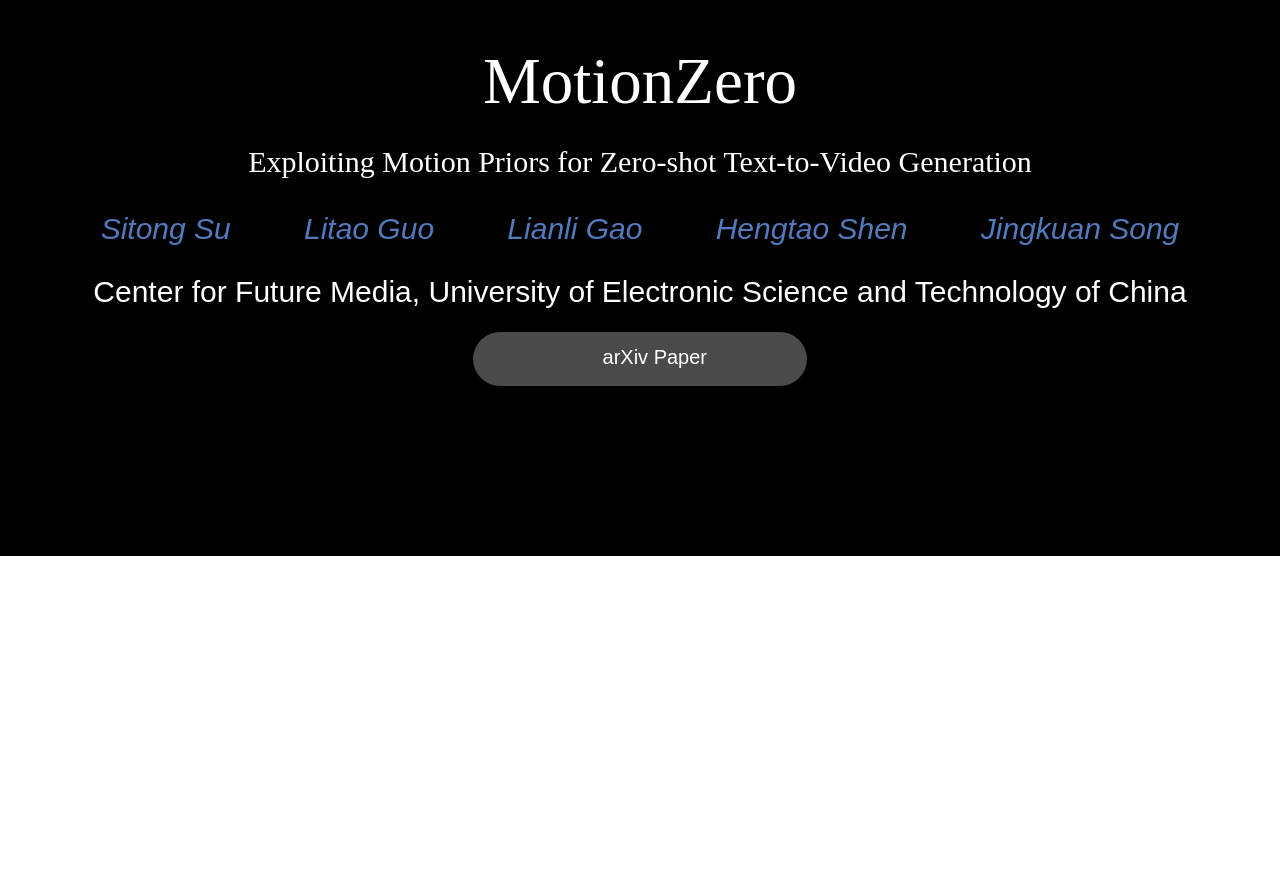
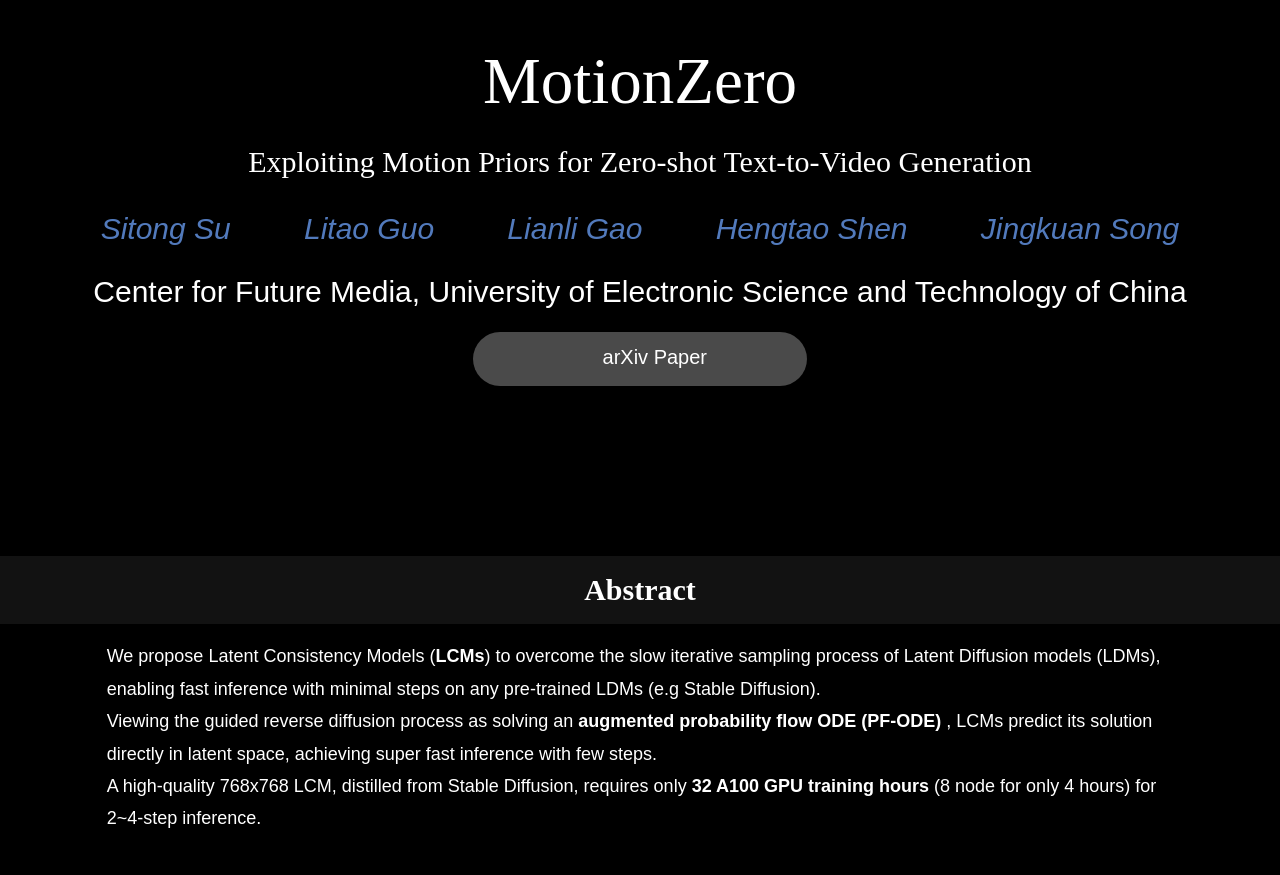
Before and after one commit to sitongsu/MotionZero_.github.io, a plain HTML site: page index.html in a window 1280 px wide. Shown: the part 108-983 px from the top of the page. Before the commit the page ends 800 px from the top, so only its background shows below. Drawn offline with Linux system fonts and the light colour scheme; some icons are missing; a web font is replaced by a local one.

Commit message:
Update index.html

```diff
--- a/index.html
+++ b/index.html
@@ -234,4 +234,30 @@
 				// setTimeout(updateVideoGallery, 4270);
 
 				</script>
+			</div>
+		<div class="background-block row mob-bottom" style="padding-bottom:5vh;">
+			<div class="col-12 Abstract-box mob-col-12" style="padding:0 !important;">
+				<div class="Abstract title-layout">
+					<h3 class="font-ma">Abstract</h3>
+				</div>
+			</div>
+			<div class="col-1"></div>
+			<div class="col-10 mob-col-12" style="padding:0;">
+				<div class="abstract-text">
+					We propose Latent Consistency Models (<strong>LCMs</strong>) to overcome the slow iterative
+					sampling process of Latent Diffusion models (LDMs), enabling fast inference with minimal steps
+					on any pre-trained LDMs (e.g Stable Diffusion).
+				</div>
+				<div class="abstract-text">
+					Viewing the guided reverse diffusion process as solving an <strong>augmented probability flow
+						ODE (PF-ODE)</strong> , LCMs predict its solution directly in latent space, achieving super
+					fast inference with few steps.
+				</div>
+				<div class="abstract-text">
+					A high-quality 768x768 LCM, distilled from Stable Diffusion, requires only <strong>32 A100 GPU
+						training hours</strong> (8 node for only 4 hours) for 2~4-step inference.
+				</div>
+			</div>
+			<div class="col-1"></div>
+		</div>
 </html>
```
